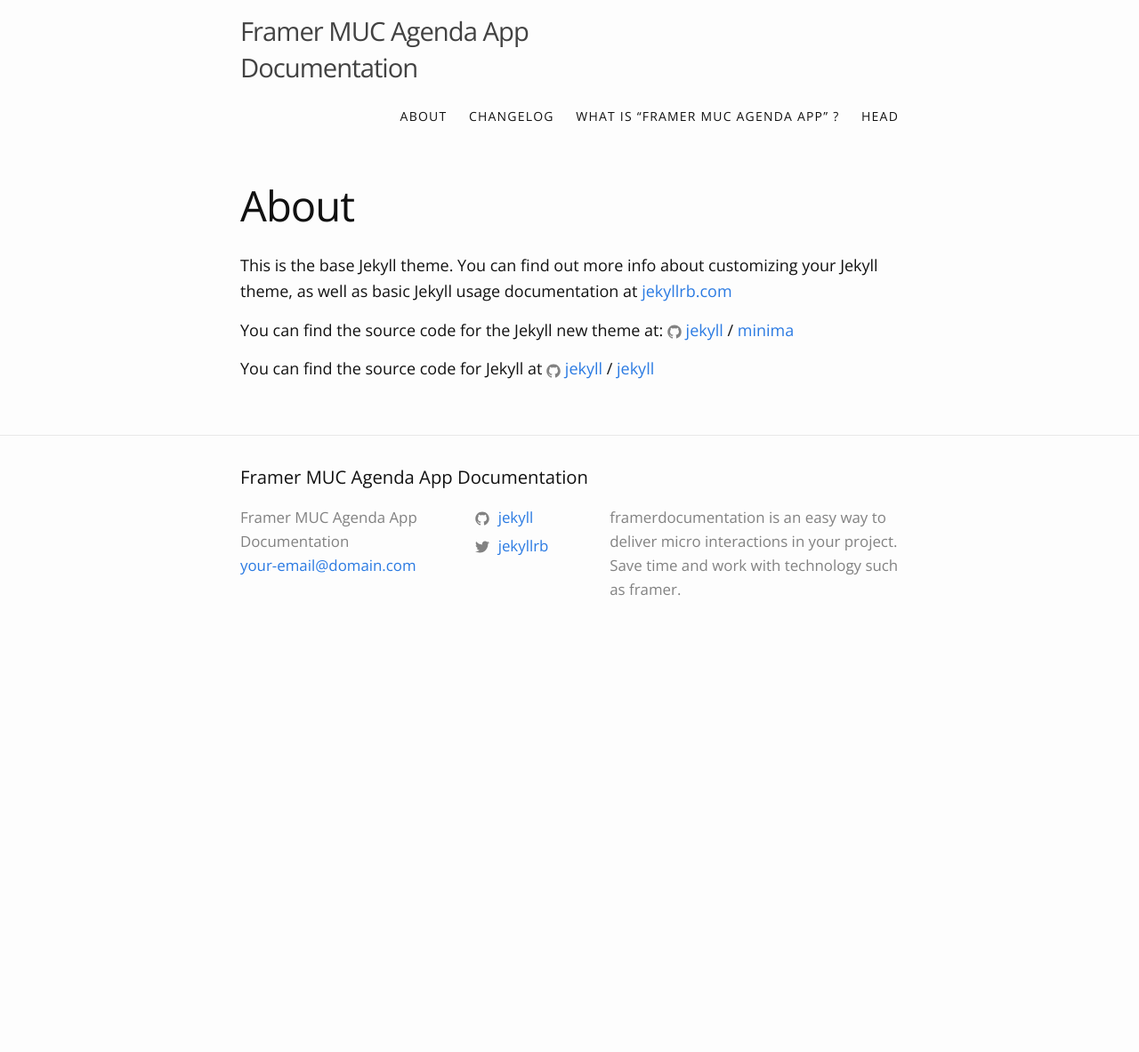
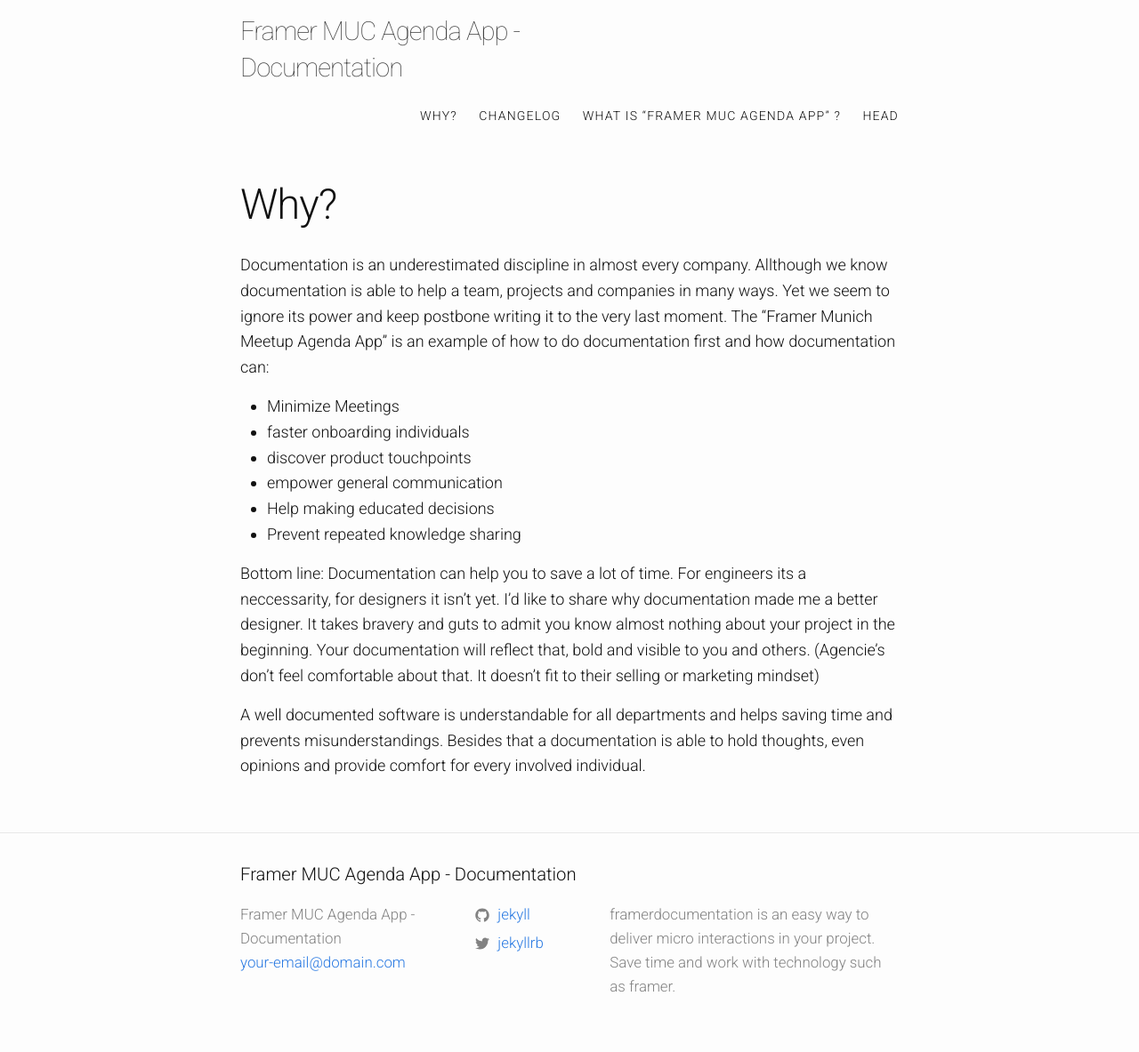
Before and after one commit to MarieSchweiz/ixd-documentation, a Jekyll site: the page built from about.md, in a window 1280 px wide. Shown: the whole page at 89% size. Built offline with Jekyll 4.4.1, drawn with Linux system fonts in a browser that asks for light colours; before the commit the page ends 900 px from its top, so only the background shows below that.

Commit message:
Roboto typo update

```diff
--- a/_config.yml
+++ b/_config.yml
@@ -13,7 +13,7 @@
 # you will see them accessed via {{ site.title }}, {{ site.email }}, and so on.
 # You can create any custom variable you would like, and they will be accessible
 # in the templates via {{ site.myvariable }}.
-title: Framer MUC Agenda App Documentation
+title: Framer MUC Agenda App - Documentation
 email: your-email@domain.com
 description: > # this means to ignore newlines until "baseurl:"
   framerdocumentation is an easy way to deliver micro interactions in your project. Save time and work with technology such as framer.
--- a/_includes/header-positive.html
+++ b/_includes/header-positive.html
@@ -22,7 +22,7 @@
           {% for path in page_paths %}
             {% assign my_page = site.pages | where: "path", path | first %}
             {% if my_page.title %}
-            <a class="page-link" href="{{ my_page.url | relative_url }}">{{ my_page.title | escape }}</a>
+            <a class="page-link page-link-positive" href="{{ my_page.url | relative_url }}">{{ my_page.title | escape }}</a>
             {% endif %}
           {% endfor %}
         </div>
--- a/_sass/add.scss
+++ b/_sass/add.scss
@@ -1,8 +1,8 @@
-@import url('https://fonts.googleapis.com/css?family=Open+Sans:400,700');
+@import url('https://fonts.googleapis.com/css?family=Roboto:100,300,400,700');
 
 
-h2 {
-    margin-top: 20px;
+.page-content h2 {
+    margin-top: 50px;
 }
 
 .site-nav .page-link {
@@ -19,12 +19,12 @@
 
 .site-title {
     font-size: 28px;
-    font-weight: 300;
+    font-weight: 200;
     line-height: 41px;
     letter-spacing: -1px;
     margin-bottom: 0;
     float: left;
-    max-width: 40vw;
+    max-width: 34vw;
 }
 
 .header-positive {
@@ -38,7 +38,8 @@
             color: #ccc;
         }
     }
-    .page-link {
+
+    .page-link-positive {
         color: #fff;
 
         &:visited{
@@ -55,3 +56,14 @@
     top: -112px;
     z-index: 0;
 }
+
+iframe {
+    border: 1px solid #f2f2f2;
+}
+
+.prototype-right {
+    height:500px;
+    width:40%;
+    float:right;
+    margin-left:10%;
+}
--- a/_sass/minima.scss
+++ b/_sass/minima.scss
@@ -2,9 +2,9 @@
 
 // Define defaults for each variable.
 
-$base-font-family: "Open Sans", Helvetica, Arial, sans-serif !default;
+$base-font-family: "Roboto", Helvetica, Arial, sans-serif !default;
 $base-font-size:   18px !default;
-$base-font-weight: 200 !default;
+$base-font-weight: 300 !default;
 $small-font-size:  $base-font-size * 0.875 !default;
 $base-line-height: 1.6 !default;
 
--- a/about.md
+++ b/about.md
@@ -1,15 +1,19 @@
 ---
 layout: page
-title: About
-permalink: /about/
+title: Why?
+permalink: /why/
 ---
 
-This is the base Jekyll theme. You can find out more info about customizing your Jekyll theme, as well as basic Jekyll usage documentation at [jekyllrb.com](http://jekyllrb.com/)
+Documentation is an underestimated discipline in almost every company. Allthough we know documentation is able to help a team, projects and companies in many ways. Yet we seem to ignore its power and keep postbone writing it to the very last moment. The "Framer Munich Meetup Agenda App" is an example of how to do documentation first and how documentation can:
 
-You can find the source code for the Jekyll new theme at:
-{% include icon-github.html username="jekyll" %} /
-[minima](https://github.com/jekyll/minima)
+* Minimize Meetings
+* faster onboarding individuals
+* discover product touchpoints
+* empower general communication
+* Help making educated decisions
+* Prevent repeated knowledge sharing
 
-You can find the source code for Jekyll at
-{% include icon-github.html username="jekyll" %} /
-[jekyll](https://github.com/jekyll/jekyll)
+Bottom line: Documentation can help you to save a lot of time. For engineers its a neccessarity, for designers it isn't yet. I'd like to share why documentation made me a better designer. It takes bravery and guts to admit you know almost nothing about your project in the beginning. Your documentation will reflect that, bold and visible to you and others. (Agencie's don't feel comfortable about that. It doesn't fit to their selling or marketing mindset)
+
+
+ A well documented software is understandable for all departments and helps saving time and prevents misunderstandings. Besides that a documentation is able to hold thoughts, even opinions and provide comfort for every involved individual.
--- a/materials/sayit.framer/framer/config.json
+++ b/materials/sayit.framer/framer/config.json
@@ -1,7 +1,7 @@
 {
   "orientation" : 0,
   "updateDelay" : 0.3,
-  "designModeSelected" : 0,
+  "designModeSelected" : 1,
   "cachedDeviceHeight" : 730.8717041015625,
   "contentScale" : 1,
   "fullScreen" : false,
```
Also changed, not shown: index.md (+5 -3 lines), materials/Screenshot 2017-06-07 09.09.28.png (added), materials/flag.png (added), materials/framerAd.gif (added), materials/sayit.framer/framer/framer.vekter.js, 1 other file.
